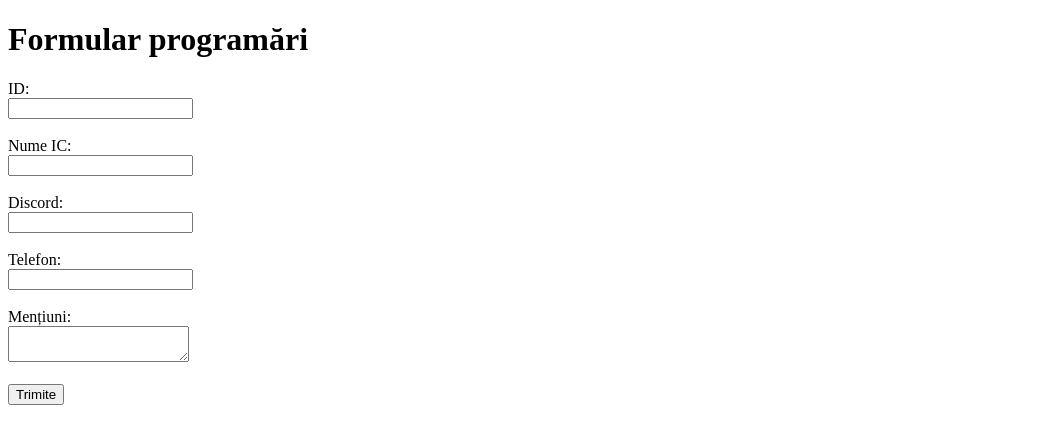
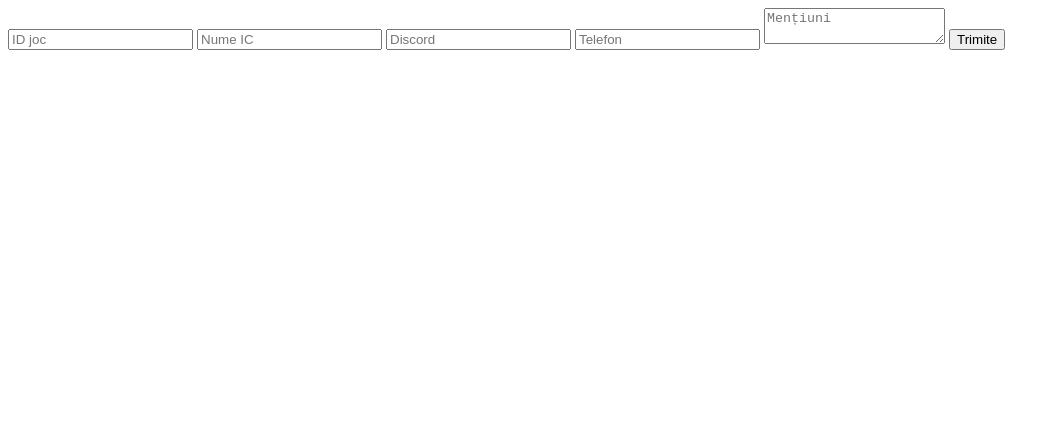
Before and after one commit to LaurCara/Program-ri-RageMP---Lauren-iu-Cara, a plain HTML site: page index.html in a window 1280 px wide. Shown: the whole page, without its empty margins (0-1060 px from the left). Drawn offline with Linux system fonts and the light colour scheme.

Commit message:
Update index.html

```diff
--- a/index.html
+++ b/index.html
@@ -1,36 +1,22 @@
-<!DOCTYPE html>
-<html lang="ro">
-<head>
-  <meta charset="UTF-8">
-  <meta name="viewport" content="width=device-width, initial-scale=1.0">
-  <title>Formular Programări</title>
-</head>
-<body>
-  <h1>Formular programări</h1>
+<form id="programariForm">
+  <!-- ID (obligatoriu) -->
+  <input id="id" name="id" type="text" placeholder="ID joc" required>
 
-  <form id="programariForm">
-    <!-- ID -->
-    <label for="id">ID:</label><br>
-    <input id="id" name="id" type="text" required><br><br>
+  <!-- Nume IC (obligatoriu) -->
+  <input id="nume" name="nume" type="text" placeholder="Nume IC" required>
 
-    <!-- Nume IC -->
-    <label for="nume_ic">Nume IC:</label><br>
-    <input id="nume_ic" name="nume_ic" type="text" required><br><br>
+  <!-- Discord (obligatoriu) -->
+  <input id="discord" name="discord" type="text" placeholder="Discord" required>
 
-    <!-- Discord -->
-    <label for="discord">Discord:</label><br>
-    <input id="discord" name="discord" type="text" required><br><br>
+  <!-- Telefon (obligatoriu) -->
+  <input id="telefon" name="telefon" type="tel" placeholder="Telefon" required>
 
-    <!-- Telefon -->
-    <label for="telefon">Telefon:</label><br>
-    <input id="telefon" name="telefon" type="tel" required><br><br>
+  <!-- Mențiuni (opțional) -->
+  <textarea id="mentiuni" name="mentiuni" placeholder="Mențiuni"></textarea>
 
-    <!-- Mențiuni -->
-    <label for="mentiuni">Mențiuni:</label><br>
-    <textarea id="mentiuni" name="mentiuni" required></textarea><br><br>
+  <button type="submit">Trimite</button>
+</form>
 
-    <button type="submit">Trimite</button>
-  </form>
 
   <script>
     const ENDPOINT = "https://script.google.com/macros/s/AKfycbwSDib9zS.../exec"; // pune linkul web app de la Google Script
@@ -40,7 +26,7 @@
 
       const data = {
         id:       document.getElementById("id").value,
-        nume_ic:  document.getElementById("nume_ic").value,
+        nume_ic:  document.getElementById("nume_").value,
         discord:  document.getElementById("discord").value,
         telefon:  document.getElementById("telefon").value,
         mentiuni: document.getElementById("mentiuni").value
```
